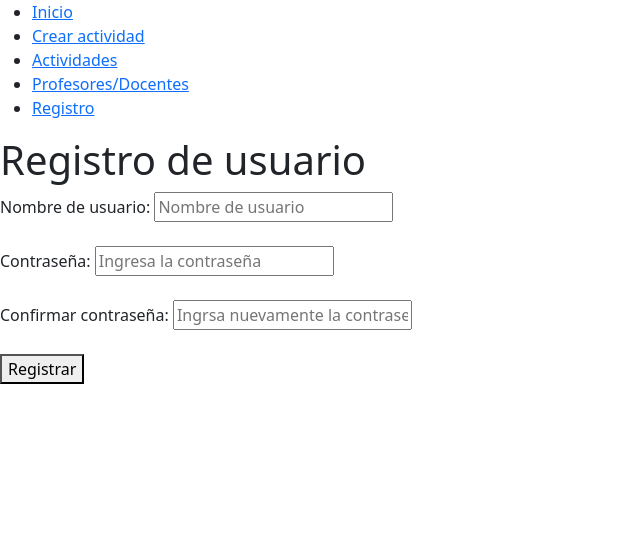
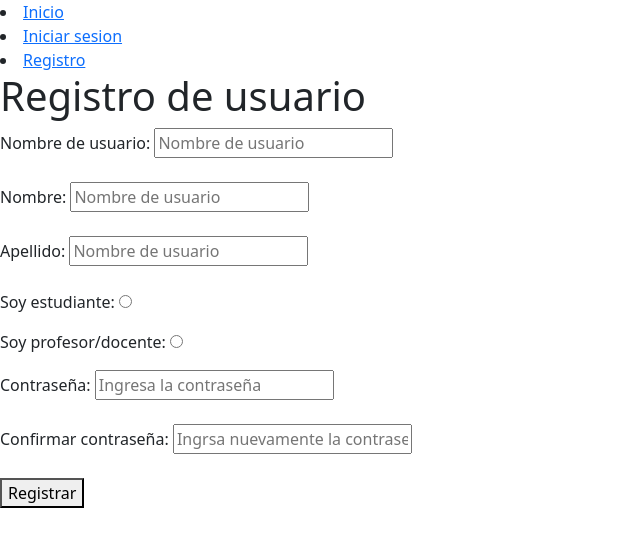
Before and after one commit to Shadowkirito123/Proyecto-final, a Django app: page /registro/ in a window 1280 px wide. Shown: the top 547 px of the page, without its empty margins (0-640 px from the left). Run offline with Django 5.2, Linux system fonts and the light colour scheme.

Commit message:
agregando la tabla profesor, estudiante, acomando registro, nombre de usuario, materias

```diff
--- a/nuevoproject/templates/actividades.html
+++ b/nuevoproject/templates/actividades.html
@@ -22,13 +22,14 @@
 
 
     <br>
-    <div>
+    <div style="border: 1px solid black; border-radius: 5px;">
         <ul>
             {% for actividades in actvidad %}
             <header>
                 <h3>Materia: {{actividades.materia}}</h3>
             </header>
-            <li><p>Actividad: {{actividades.actividad}}</p></li>
+            <li><p>Actividad: {{actividades.metas}}</p></li>
+            <li><p>Tarea: {{actividades.tarea}}</p></li>
             <li><p>Fecha de inicio: {{actividades.fecha_inicio}}</p></li>
             <li><p>Fecha de culminacion: {{actividades.fecha_final}}</p></li>
             <p>{% if actividades.importante == True %} Es importante {% else %} No es importante {% endif %}</p>
--- a/nuevoproject/templates/base.html
+++ b/nuevoproject/templates/base.html
@@ -7,6 +7,7 @@
     <link href="https://cdn.jsdelivr.net/npm/bootstrap@5.3.3/dist/css/bootstrap.min.css" rel="stylesheet" integrity="sha384-QWTKZyjpPEjISv5WaRU9OFeRpok6YctnYmDr5pNlyT2bRjXh0JMhjY6hW+ALEwIH" crossorigin="anonymous">
 </head>
 <body>
+    {% if user.is_authenticated %}
         <ul>
             <li><a href="/"> Inicio</a></li>
 
@@ -16,8 +17,18 @@
 
             <li><a href="{% url 'profesores' %}">Profesores/Docentes</a></li>
 
+            <li><a href="{% url 'cerrar sesion' %}">Cerrar sesion</a></li>
+
+            <li>Usuario: {{user.username}} {% if user.id == estudiante.id %} Es estudiante {% endif %}</li>
+        </ul>
+    {% else %}
+        <li><a href="/"> Inicio</a></li>
+
+        <li><a href="{% url 'iniciar sesion' %}">Iniciar sesion</a></li>
+
         <li><a href="{% url 'registro' %}">Registro</a></li>
-    </ul>
+    {% endif %}
+
     {% block content %}
     {% endblock %}
     <script src="https://cdn.jsdelivr.net/npm/bootstrap@5.3.3/dist/js/bootstrap.bundle.min.js" integrity="sha384-YvpcrYf0tY3lHB60NNkmXc5s9fDVZLESaAA55NDzOxhy9GkcIdslK1eN7N6jIeHz" crossorigin="anonymous"></script>
--- a/nuevoproject/templates/registrarse.html
+++ b/nuevoproject/templates/registrarse.html
@@ -10,6 +10,20 @@
             <input type="text" name="nombre_usuario" id="nombre_usuario" placeholder="Nombre de usuario">
         </div>
         <br>
+        <div>
+            <label for="nombre">Nombre: </label>
+            <input type="text" name="nombre" id="nombre" placeholder="Nombre de usuario">
+        </div>
+        <br>
+        <div>
+            <label for="apellido">Apellido: </label>
+            <input type="text" name="apellido" id="apellido" placeholder="Nombre de usuario">
+        </div>
+        <br>
+
+        <p><label for="estudiante">Soy estudiante: <input type="radio" name="es_estudiante" value="True" id="estudiante"></label></p>
+        <p><label for="profesor">Soy profesor/docente: <input type="radio" name="es_estudiante" value="False" id="profesor"></label></p>
+
         <div>
             <label for="clave1">Contraseña: </label>
             <input type="password" name="clave1" id="clave1" placeholder="Ingresa la contraseña">
--- a/nuevoproject/views.py
+++ b/nuevoproject/views.py
@@ -1,10 +1,11 @@
-from django.shortcuts import render, redirect
-from .forms import CrearActividad, CrearProfesores
-from .models import Actividades, Profesores
+from django.shortcuts import render, redirect, get_object_or_404
+from .forms import CrearActividad, CrearProfesores, SeleccionarMateria
+from .models import Actividades, Profesores, Materia, Estudiantes
 from django.contrib.auth.models import User
 from django.contrib.auth.forms import UserCreationForm, AuthenticationForm
 from django.contrib.auth import login, logout, authenticate
 from django.contrib.auth.decorators import login_required
+import calendar
 
 
 # Create your views here.
@@ -17,7 +18,18 @@ def registrarse(request):
         'form': UserCreationForm
     })
     else:
-        user = User.objects.create_user(username=request.POST['nombre_usuario'], password = request.POST['clave1'] )
+        user = User.objects.create_user(username=request.POST['nombre_usuario'], password = request.POST['clave1'], first_name = request.POST['nombre'], last_name = request.POST['apellido'] )
+        es_estudiante = request.POST.get('es_estudiante')
+        user_instancia = get_object_or_404(User, id=user.id)
+
+        if es_estudiante == 'True':
+            estudiante = Estudiantes(user = user_instancia)
+            estudiante.save()
+        else:
+            profesor = Profesores(user = user_instancia)
+            profesor.save()
+
+
         if request.POST['clave1'] != request.POST['clave2']:
             return render(request,'registrarse.html',{
             'form': UserCreationForm,
@@ -28,17 +40,49 @@ def registrarse(request):
             login(request, user)
             return redirect('/')
 
+def iniciar_sesion(request):
+    if request.method == 'GET':
+        return render(request, 'iniciar_sesion.html',{
+            'form': AuthenticationForm,
+
+        })
+    else:
+        user = authenticate(request, username = request.POST['nombre_usuario'], password = request.POST['clave1'])
+
+        if user is None:
+            return render(request, 'iniciar_sesion.html',{
+                'form': AuthenticationForm,
+                'error': 'Usario o contraseña incorrectas'
+            })
+        else:
+           login(request, user)
+           return redirect('inicio')
+
+@login_required
+def cerrar_sesion(request):
+    logout(request)
+    return redirect('inicio')
+
 @login_required
 def crear_actividad(request):
     if request.method == 'GET':
         return render(request, 'registrar_actividad.html',{
-            'form': CrearActividad()
+            'form': CrearActividad(),
+            'mostrar': SeleccionarMateria
         })
     else:
         form = CrearActividad(request.POST)
-        if form.is_valid():
+        materia = Materia.objects.create(nombre = request.POST['materia'])
+        selectmateria = SeleccionarMateria(request.POST)
+        materia1 = get_object_or_404(Materia, id=materia.id)
+        materia.save()
+
+        if form.is_valid() and selectmateria.is_valid():
             new_form = form.save(commit=False)
+            new_form.user = request.user
+            new_form.materia = materia1
             new_form.save()
+
             return redirect('mostrar actividades')
 
 @login_required
@@ -79,6 +123,11 @@ def profesores(request):
     else:
         pass
 
+def calendario(request):
+    cl = calendar.TextCalendar()
+    calendario_sep = cl.formatmonth(2009, 9)
+    return render(request, 'calendario.html', {'calendario': calendario_sep})
+
 @login_required
 def crear_profesores(request):
     if request.method == 'GET':
--- a/proyectouni/urls.py
+++ b/proyectouni/urls.py
@@ -27,6 +27,9 @@ urlpatterns = [
     path('mostrar_actividad/no_importantes', views.filtrar_actividades_noimportantes, name='mostrar actividades no importantes'),
     path('profesores/', views.profesores, name='profesores'),
     path('profesores/crear_profesor', views.crear_profesores, name='crear profesor'),
-    path('registro/', views.registrarse, name='registro')
+    path('registro/', views.registrarse, name='registro'),
+    path('iniciar_sesion/', views.iniciar_sesion, name='iniciar sesion'),
+    path('cerrar_sesion/', views.cerrar_sesion, name='cerrar sesion'),
+    path('calendario/', views.calendario, name='calendario')
 
 ]
```
Also changed, not shown: nuevoproject/forms.py (+9 -2 lines), nuevoproject/models.py (+15 -9 lines), nuevoproject/templates/calendario.html (added, +7 -0 lines), nuevoproject/templates/detalles_actividades.html (+6 -1 lines), nuevoproject/templates/iniciar_sesion.html (added, +19 -0 lines), nuevoproject/templates/registrar_actividad.html (+6 -1 lines), nuevoproject/migrations/0006_rename_actividad_actividades_metas_actividades_tarea.py (added), nuevoproject/migrations/0007_materia.py (added), nuevoproject/migrations/0008_remove_actividades_materia.py (added), nuevoproject/migrations/0009_actividades_user_materia_actividad.py (added), nuevoproject/migrations/0010_remove_materia_actividad_actividades_materia.py (added), nuevoproject/migrations/0011_remove_profesores_apellido_remove_profesores_estado_and_more.py (added). Lines whose indentation alone changed are shown as unchanged.
